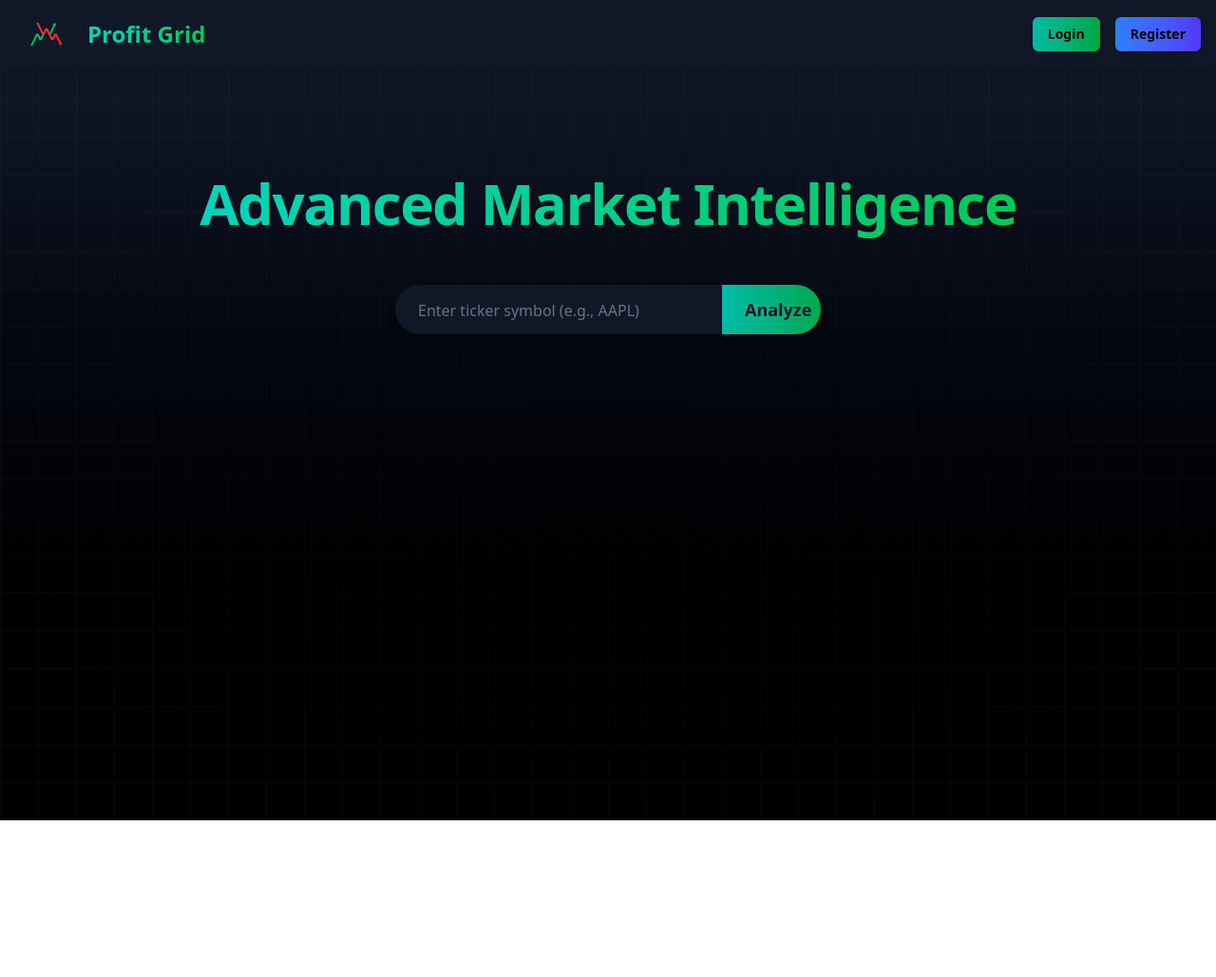
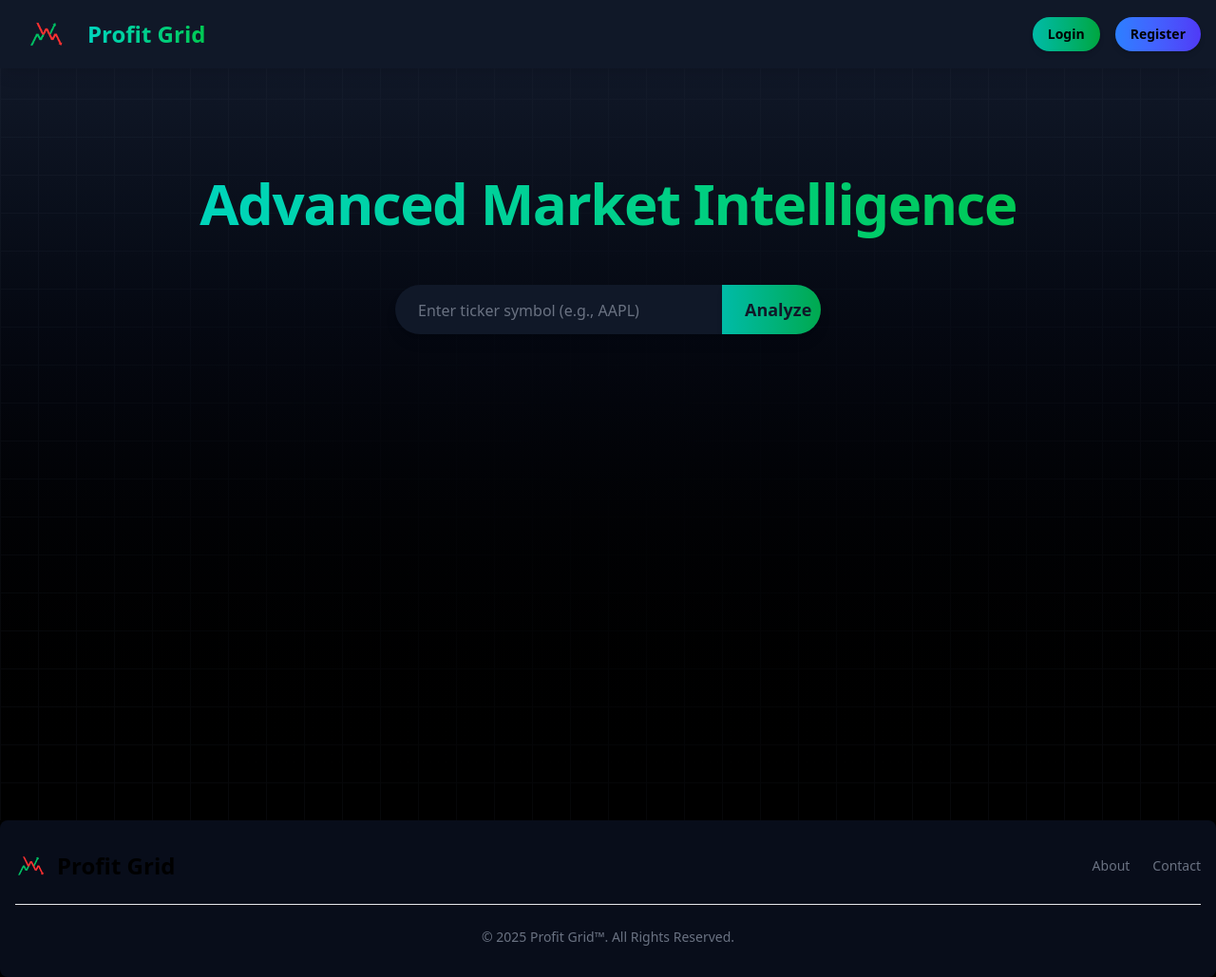
Before and after one commit to Tanishk-Modi/Profit-Grid, a React (Vite) app in the folder frontend/: page / in a window 1280 px wide. Shown: the whole page at 95% size. Before the commit the page ends 864 px from the top, so only its background shows below. Built offline with nearby package versions, Linux system fonts and the light colour scheme.

Commit message:
preparing for MVP deployment

```diff
--- a/frontend/src/App.tsx
+++ b/frontend/src/App.tsx
@@ -94,7 +94,7 @@ function App() {
                         <span className="hidden sm:inline text-gray-300">Welcome, {user.username}!</span>
                         <button
                             onClick={handleShowWatchlist}
-                                className="px-4 py-2 rounded-md font-semibold text-sm
+                            className="px-4 py-2 rounded-full font-semibold text-sm
                                     bg-gradient-to-r from-blue-500 to-indigo-600
                                     hover:from-blue-600 hover:to-indigo-700
                                     transition-all duration-300 ease-in-out
@@ -104,21 +104,20 @@ function App() {
                         </button>
                         <button
                             onClick={handleLogout}
-                                className="px-4 py-2 rounded-md font-semibold text-sm
-                                         bg-gradient-to-r from-red-500 to-rose-600
-                                         hover:from-red-600 hover:to-rose-700
+                            className="px-4 py-2 rounded-full font-semibold text-sm
+                                    bg-gradient-to-r from-red-500 to-orange-600
+                                    hover:from-red-600 hover:to-orange-700
                                     transition-all duration-300 ease-in-out
-                                         focus:outline-none focus:ring-2 focus:ring-rose-400"
+                                    focus:outline-none focus:ring-2 focus:ring-orange-400"
                         >
                             Logout
                         </button>
                     </>
                   ) : (
-                        // Show Login/Register buttons if not logged in
                       <>
                         <button
                             onClick={() => handleShowAuth('Login')}
-                              className="px-4 py-2 rounded-md font-semibold text-sm
+                            className="px-4 py-2 rounded-full font-semibold text-sm
                                     bg-gradient-to-r from-teal-500 to-green-600
                                     hover:from-teal-600 hover:to-green-700
                                     shadow-md hover:shadow-lg
@@ -130,7 +129,7 @@ function App() {
                         </button>
                         <button
                             onClick={() => handleShowAuth('Register')}
-                              className="px-4 py-2 rounded-md font-semibold text-sm
+                            className="px-4 py-2 rounded-full font-semibold text-sm
                                     bg-gradient-to-r from-blue-500 to-indigo-600
                                     hover:from-blue-600 hover:to-indigo-700
                                     shadow-md hover:shadow-lg
@@ -151,6 +150,28 @@ function App() {
                     initialSymbol={symbolToLoad}
                 />
             </div>
+
+            <footer className="rounded-lg shadow-sm bg-[#080d1a]">
+                <div className="w-full max-w-screen-xl mx-auto p-4 md:py-8">
+                    <div className="sm:flex sm:items-center sm:justify-between">
+                        <a href="" className="flex items-center mb-4 sm:mb-0 space-x-3 rtl:space-x-reverse">
+                            <img src="stocklogo.png" className="h-8" alt="Logo" />
+                            <span className="self-center text-2xl font-semibold whitespace-nowrap dark:text-white">Profit Grid</span>
+                        </a>
+                        <ul className="flex flex-wrap items-center mb-6 text-sm font-medium text-gray-500 sm:mb-0 dark:text-gray-400">
+                            <li>
+                                <a href="https://github.com/Tanishk-Modi/Profit-Grid" className="hover:underline me-4 md:me-6">About</a>
+                            </li>
+                            <li>
+                                <a href="https://www.linkedin.com/in/tanishk-modi/" className="hover:underline">Contact</a>
+                            </li>
+                        </ul>
+                    </div>
+                    <hr className="my-4 border-gray-200 sm:mx-auto dark:border-gray-700 lg:my-6" />
+                    <span className="block text-sm text-gray-500 sm:text-center dark:text-gray-400">© 2025 <a href="https://flowbite.com/" className="hover:underline">Profit Grid™</a>. All Rights Reserved.</span>
+                </div>
+            </footer>
+
         </div>
       );
     } else if (currentView === 'Register') {
```
Also changed, not shown: 2 other files (tests, documents, lock files or other folders). Lines whose indentation alone changed are shown as unchanged.
